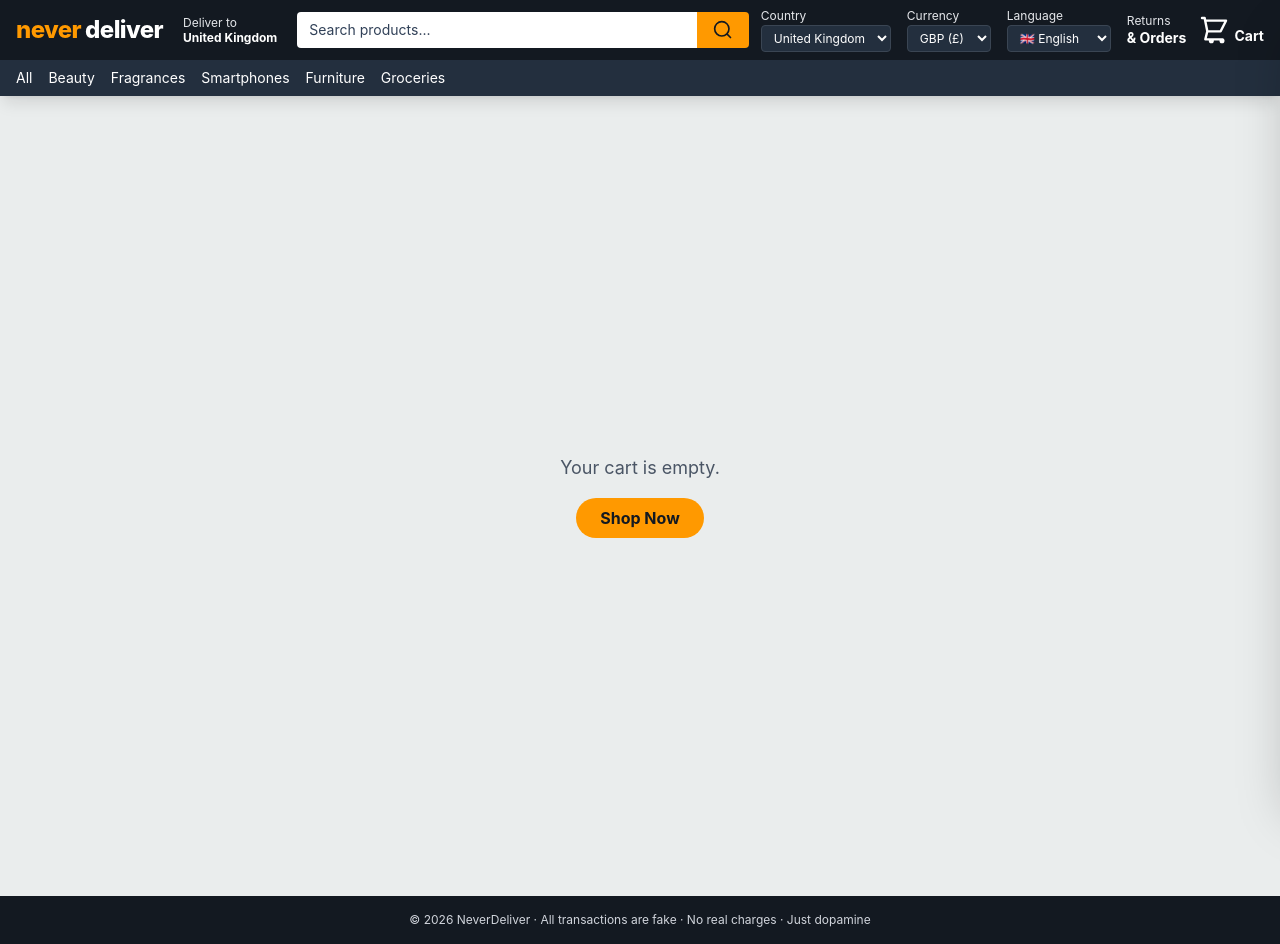
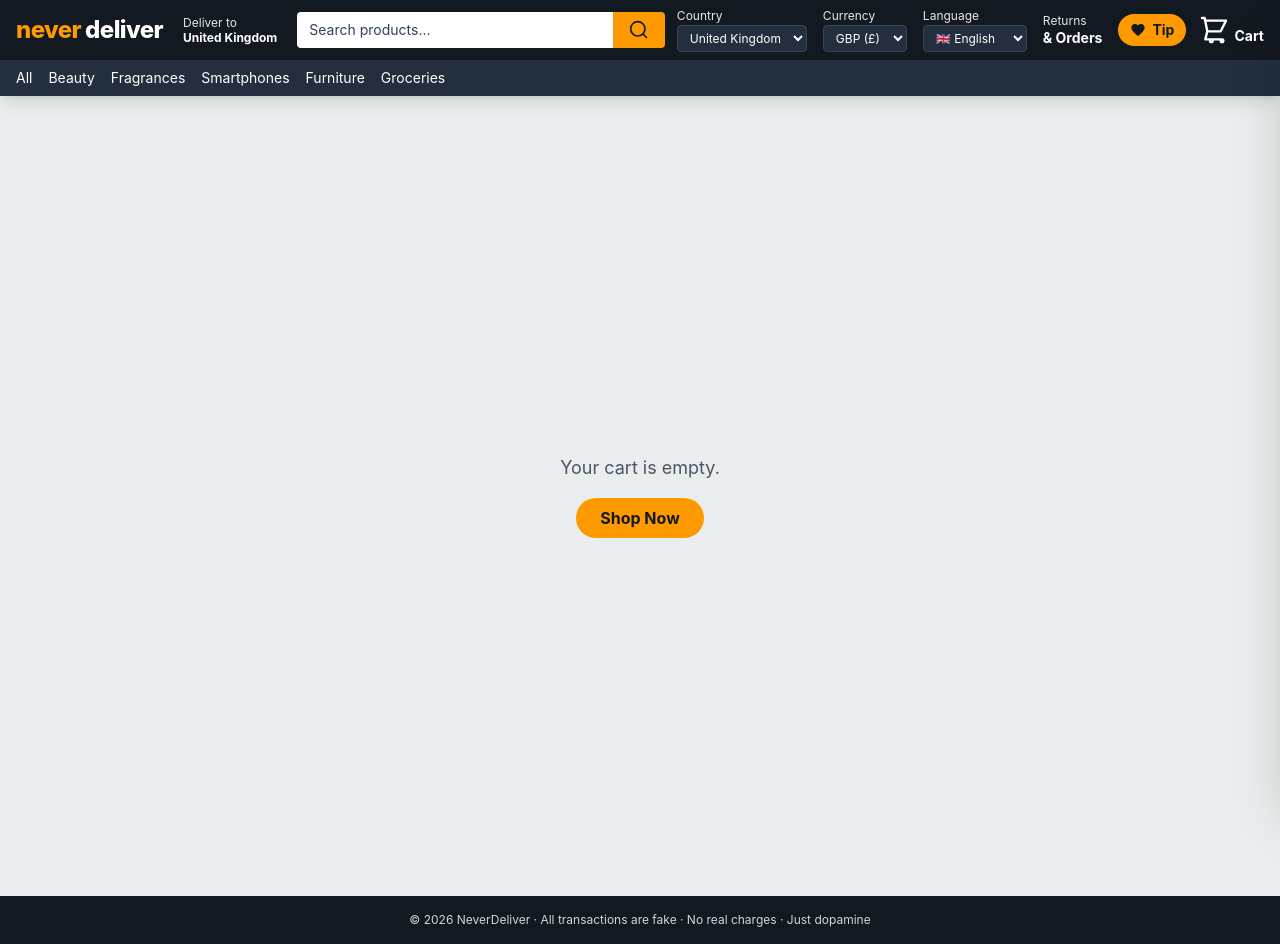
Before and after one commit to dariocostanzo/never-deliver-shop, a React (Vite) app: page /checkout in a window 1280 px wide. Built offline with nearby package versions, Linux system fonts and the light colour scheme.

Commit message:
feat: add localized Ko-fi tip button in header

```diff
--- a/src/components/Header.jsx
+++ b/src/components/Header.jsx
@@ -220,6 +220,19 @@ export default function Header({ onSearch, searchValue }) {
                             <div className="text-xs text-gray-200">{t('returns')}</div>
                             <div className="font-bold">{t('orders')}</div>
                         </Link>
+
+                        <a
+                            href="https://ko-fi.com/dc135837"
+                            target="_blank"
+                            rel="noopener noreferrer"
+                            title={t('tipTitle')}
+                            className="flex items-center gap-1.5 bg-[#ff9900] text-[#131921] font-bold rounded-full px-3 py-1.5 hover:bg-[#e88b00] transition-colors focus-visible:ring-2 focus-visible:ring-white"
+                        >
+                            <svg xmlns="http://www.w3.org/2000/svg" className="h-4 w-4" fill="currentColor" viewBox="0 0 24 24" aria-hidden="true">
+                                <path d="M12 21.35l-1.45-1.32C5.4 15.36 2 12.28 2 8.5 2 5.42 4.42 3 7.5 3c1.74 0 3.41.81 4.5 2.09C13.09 3.81 14.76 3 16.5 3 19.58 3 22 5.42 22 8.5c0 3.78-3.4 6.86-8.55 11.54L12 21.35z" />
+                            </svg>
+                            {t('tip')}
+                        </a>
                     </nav>
 
                     {/* Cart button */}
@@ -290,6 +303,18 @@ export default function Header({ onSearch, searchValue }) {
                                 ))}
                             </select>
                         </label>
+                        <a
+                            href="https://ko-fi.com/dc135837"
+                            target="_blank"
+                            rel="noopener noreferrer"
+                            title={t('tipTitle')}
+                            className="ml-auto flex items-center gap-1 bg-[#ff9900] text-[#131921] font-bold rounded-full px-2.5 py-1 hover:bg-[#e88b00] transition-colors focus-visible:ring-2 focus-visible:ring-white"
+                        >
+                            <svg xmlns="http://www.w3.org/2000/svg" className="h-3.5 w-3.5" fill="currentColor" viewBox="0 0 24 24" aria-hidden="true">
+                                <path d="M12 21.35l-1.45-1.32C5.4 15.36 2 12.28 2 8.5 2 5.42 4.42 3 7.5 3c1.74 0 3.41.81 4.5 2.09C13.09 3.81 14.76 3 16.5 3 19.58 3 22 5.42 22 8.5c0 3.78-3.4 6.86-8.55 11.54L12 21.35z" />
+                            </svg>
+                            {t('tip')}
+                        </a>
                     </div>
                     <div className="flex gap-4 text-sm max-w-screen-xl mx-auto whitespace-nowrap">
                         {["All", "beauty", "fragrances", "smartphones", "furniture", "groceries"].map(cat => (
--- a/src/context/LanguageContext.jsx
+++ b/src/context/LanguageContext.jsx
@@ -36,6 +36,8 @@ const DICT = {
         ratingHighLow: 'Rating: High to Low',
         newest: 'Newest',
         retry: 'Retry',
+        tip: 'Tip',
+        tipTitle: 'Support this project on Ko-fi',
     },
     it: {
         searchPlaceholder: 'Cerca prodotti...',
@@ -64,6 +66,8 @@ const DICT = {
         ratingHighLow: 'Valutazione: alta-bassa',
         newest: 'Piu recenti',
         retry: 'Riprova',
+        tip: 'Offri',
+        tipTitle: 'Sostieni questo progetto su Ko-fi',
     },
     de: {
         searchPlaceholder: 'Produkte suchen...',
@@ -92,6 +96,8 @@ const DICT = {
         ratingHighLow: 'Bewertung: hoch nach niedrig',
         newest: 'Neueste',
         retry: 'Erneut versuchen',
+        tip: 'Spende',
+        tipTitle: 'Unterstutze dieses Projekt auf Ko-fi',
     },
 };
 
```
Also changed, not shown: 1 other file (tests, documents, lock files or other folders).
